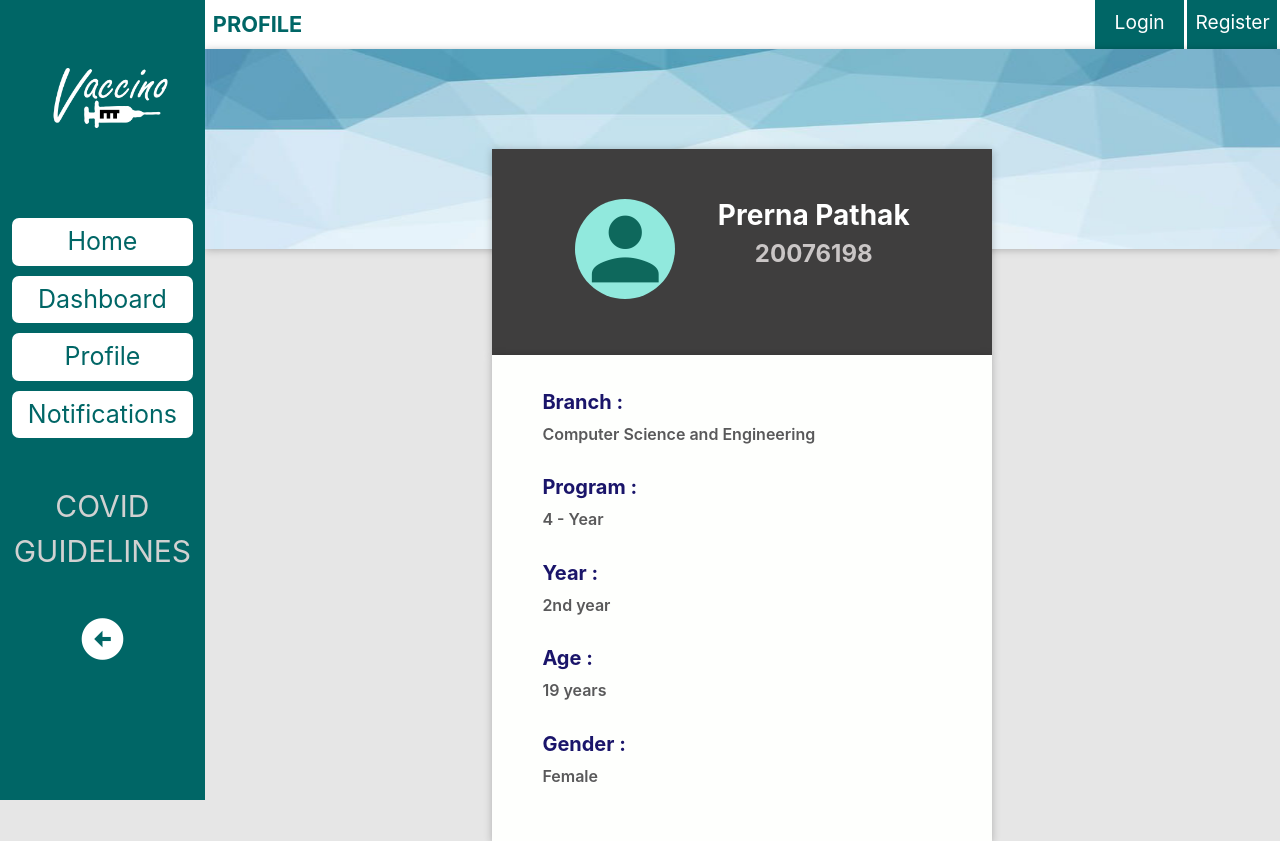
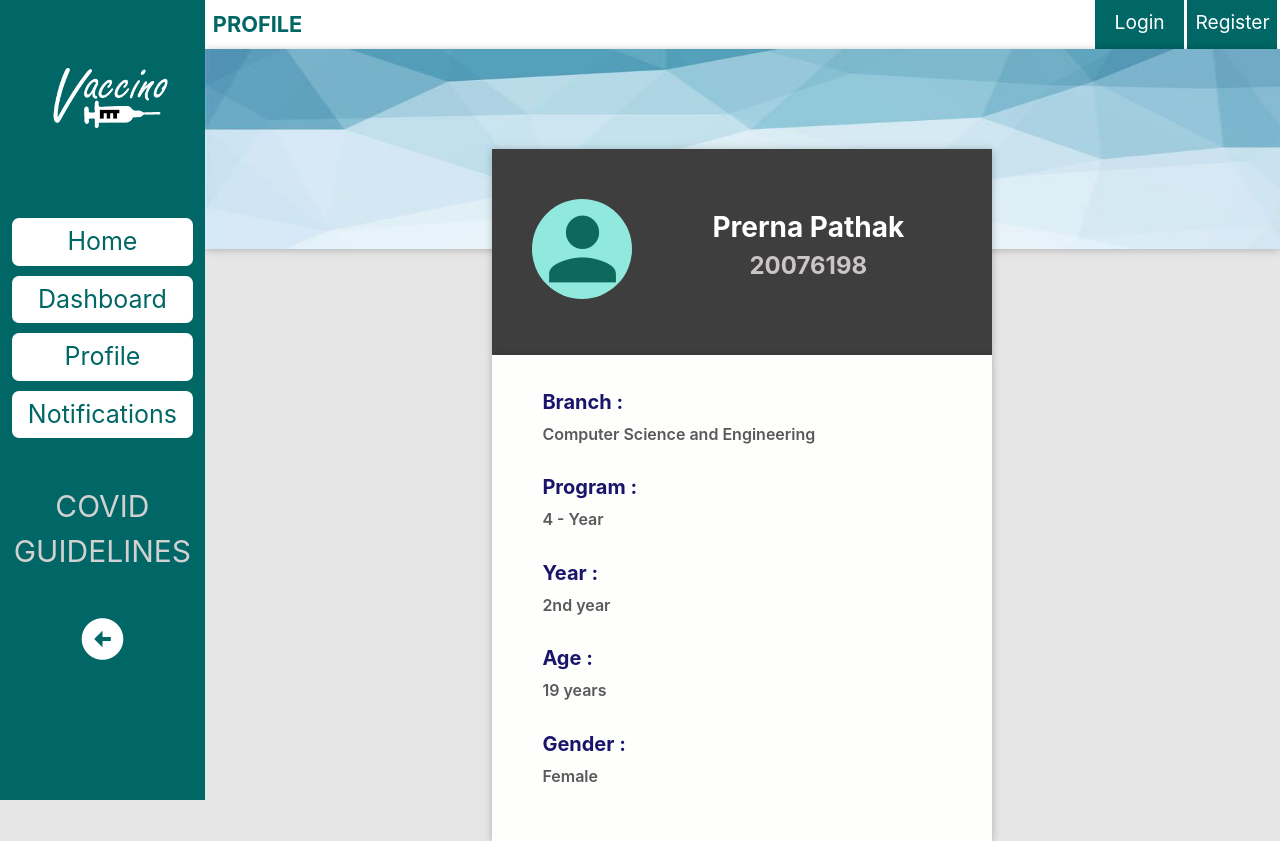
Before and after one commit to sakshi-2412/vaccino, a Django app: page /base/profile/ in a window 1280 px wide. Shown: the top 841 px of the page. Run offline with Django 3.2, Linux system fonts and the light colour scheme.

Commit message:
Dashboard color theme and profile page alignment (#4)

```diff
--- a/static/css/profile.css
+++ b/static/css/profile.css
@@ -19,11 +19,15 @@
   padding: 50px 40px;
   display: flex;
   flex-direction: row;
-    justify-content: space-evenly;
   text-align: center;
   align-content: center;
   background-color: rgb(63, 62, 62);
   box-shadow: rgba(0, 0, 0, 0.24) 0px 1px 8px;
+}
+
+.wrapper .top .right {
+  margin-left: 5em;
+  margin-top: 0.75em;
 }
 
 .wrapper .material-icons {
@@ -56,28 +60,28 @@
   text-align: center;
 }
 
-.wrapper h3{
+.wrapper h3 {
   color: rgb(255, 255, 255);
 }
 
-.wrapper h4{
+.wrapper h4 {
   color: rgb(202, 198, 198);
 }
 
-.wrapper .data h5{
+.wrapper .data h5 {
   color: rgba(17, 11, 100, 0.959);
   font-weight: 700;
   text-align: left;
 }
 
-.wrapper .data p{
+.wrapper .data p {
   color: rgb(89, 89, 90);
   font-weight: 630;
   text-align: left;
   padding-bottom: 3%;
 }
 
-.wrapper .data p a{
+.wrapper .data p a {
   text-decoration: none;
 }
 
@@ -96,8 +100,11 @@
 }
 
 @media only screen and (max-width: 650px) {
-  .wrapper .top{
+  .wrapper .top {
     display: flex;
     flex-direction: column;
   }
+  .wrapper .top .right {
+    margin-left: 0%;
   }
+}
```
Also changed, not shown: base/templates/dashboard.html (+6 -6 lines). Lines whose indentation alone changed are shown as unchanged.
